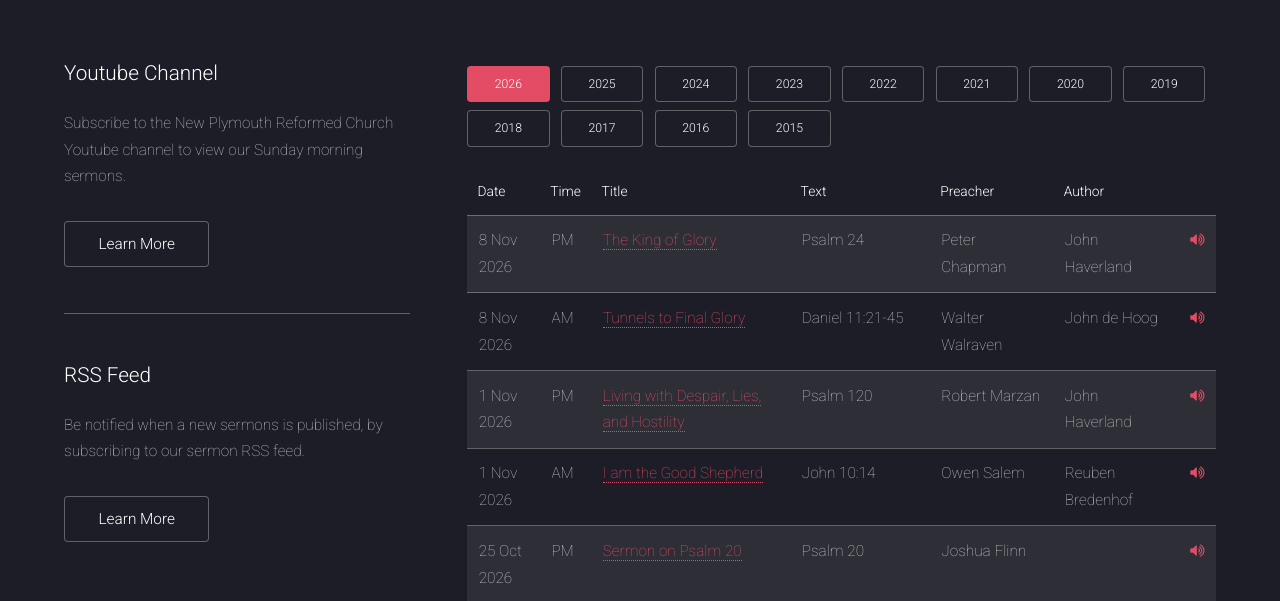
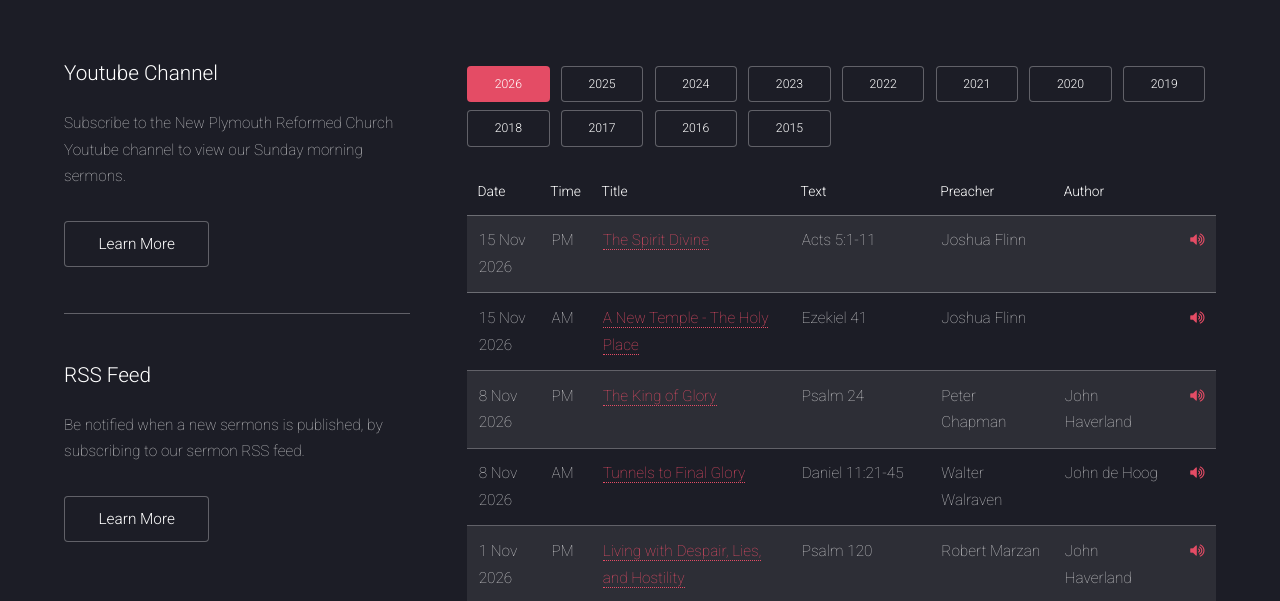
Before and after one commit to nprc/nprc.nz, a plain HTML site: page sermons.html in a window 1280 px wide. Shown: the part 217-818 px from the top of the page. Drawn offline with Linux system fonts and the light colour scheme.

Commit message:
Added Sunday's Sermons

```diff
--- a/sermons.html
+++ b/sermons.html
@@ -128,6 +128,28 @@
 													</tr>
 												</thead>
 												<tbody>
+													<tr>
+														<td>15 Nov 2026</td>
+														<td>PM</td>
+														<td>The Spirit Divine</td>
+														<td>Acts 5:1-11</td>
+														<td>Joshua Flinn</td>
+														<td>&nbsp;</td>
+														<td>
+															<a href="sermons/2026-11-15%20-%20The%20Spirit%20Divine%20-%20Acts%205_1-11.mp3" class="icon fa-volume-up" title="Listen to MP3" target="_blank"><span class="label">Listen to MP3</span></a>
+														</td>
+													</tr>
+													<tr>
+														<td>15 Nov 2026</td>
+														<td>AM</td>
+														<td>A New Temple - The Holy Place</td>
+														<td>Ezekiel 41</td>
+														<td>Joshua Flinn</td>
+														<td>&nbsp;</td>
+														<td>
+															<a href="sermons/2026-11-15%20-%20A%20New%20Temple%20-%20The%20Holy%20Place%20-%20Ezekiel%2041.mp3" class="icon fa-volume-up" title="Listen to MP3" target="_blank"><span class="label">Listen to MP3</span></a>
+														</td>
+													</tr>
 													<tr>
 														<td>8 Nov 2026</td>
 														<td>PM</td>
```
